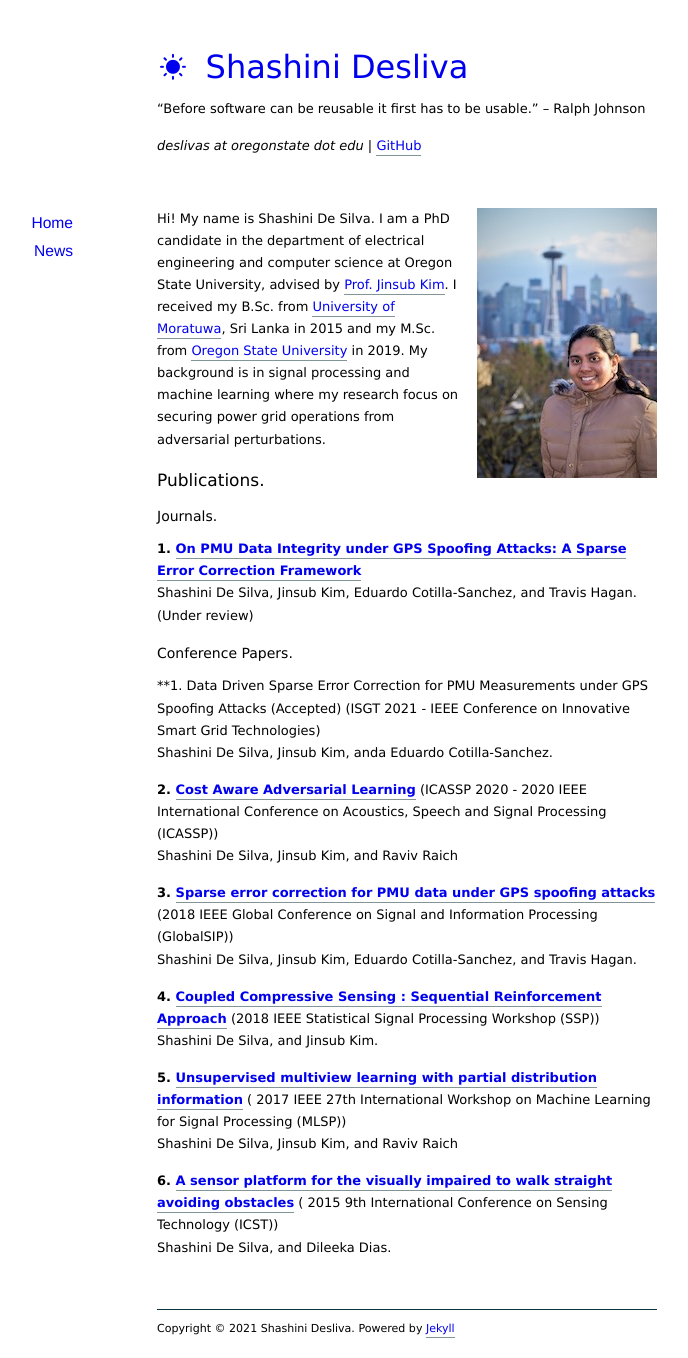
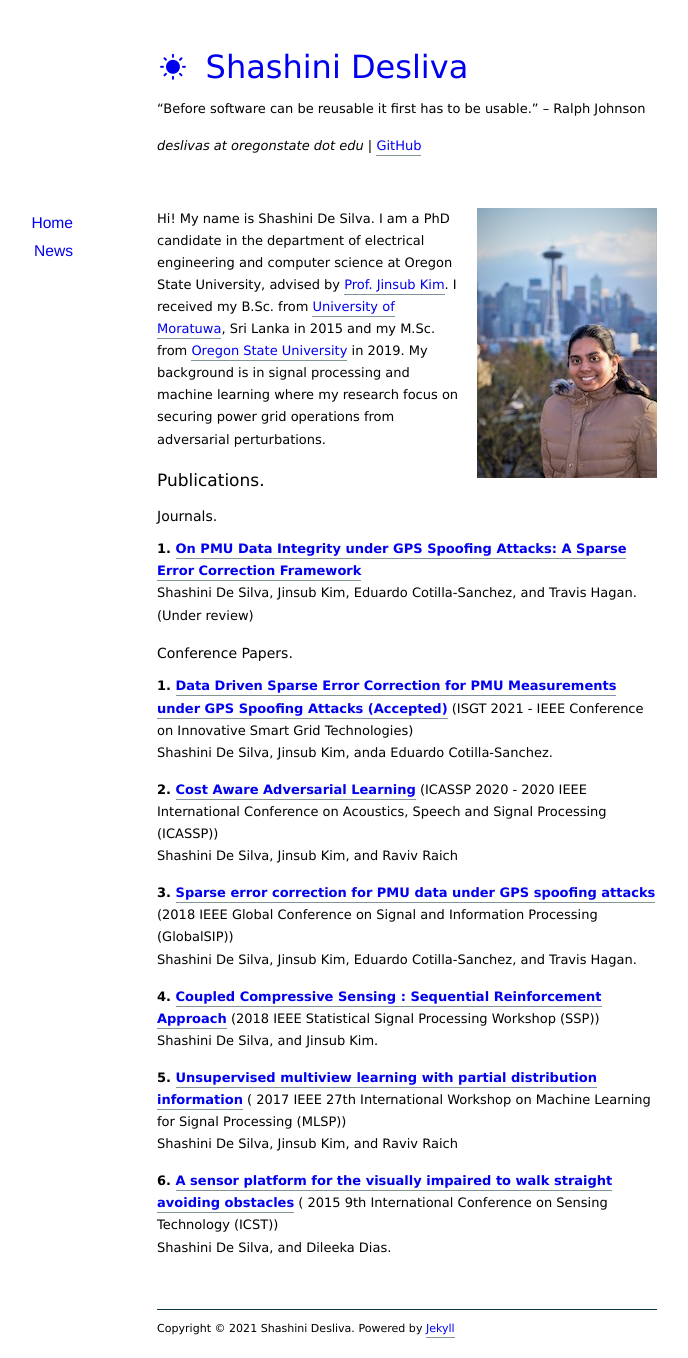
Before and after one commit to shashidesilvas/shashidesilvas.github.io, a Jekyll site: the page built from index.markdown, in a window 1280 px wide. Shown: the whole page, without its empty margins (233-921 px from the left). Built offline with Jekyll 4.4.1, drawn with Linux system fonts in a browser that asks for light colours; nearby versions of some CDN libraries; the list of posts is cut into pages by our own code; part of the change alters nothing that is shown.

Commit message:
Update ISGT link

```diff
--- a/index.markdown
+++ b/index.markdown
@@ -13,7 +13,7 @@ Hi! My name is Shashini De Silva. I am a PhD candidate in the department of elec
 Shashini De Silva, Jinsub Kim, Eduardo Cotilla-Sanchez, and Travis Hagan. (Under review)
 
 ### Conference Papers.
-**1. Data Driven Sparse Error Correction for PMU Measurements under GPS Spoofing Attacks (Accepted) (ISGT 2021 - IEEE Conference on Innovative Smart Grid Technologies)<br/>
+**1. [Data Driven Sparse Error Correction for PMU Measurements under GPS Spoofing Attacks (Accepted)](https://ieee-isgt.org/isgt-na-2021-papers/)** (ISGT 2021 - IEEE Conference on Innovative Smart Grid Technologies)<br/>
 Shashini De Silva, Jinsub Kim, anda Eduardo Cotilla-Sanchez.
 
 **2. [Cost Aware Adversarial Learning](https://ieeexplore.ieee.org/abstract/document/9053631)** (ICASSP 2020 - 2020 IEEE International Conference on Acoustics, Speech and Signal Processing (ICASSP))<br/> Shashini De Silva, Jinsub Kim, and Raviv Raich
```
